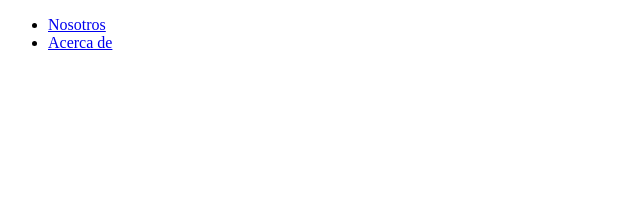
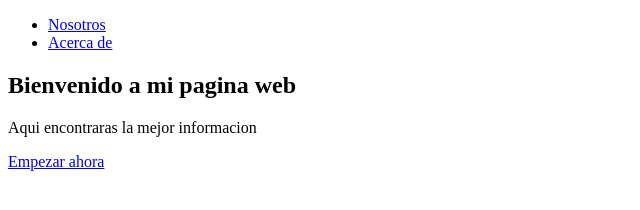
Before and after one commit to Diego-Mayordomo/Proyecto-pagina-web-arte-urbano, a plain HTML site: page index.html in a window 1280 px wide. Shown: the whole page, without its empty margins (0-640 px from the left). Drawn offline with Linux system fonts and the light colour scheme.

Commit message:
Actualizacion header y main

```diff
--- a/index.html
+++ b/index.html
@@ -14,5 +14,15 @@
             </ul>
         </nav>
     </header>
+
+    <main>
+        <section>
+            <div>
+                <h1>Bienvenido a mi pagina web</h1>
+                <p>Aqui encontraras la mejor informacion</p>
+                <a href="#">Empezar ahora</a>
+            </div>
+        </section>
+    </main>
 </body>
 </html>
```
